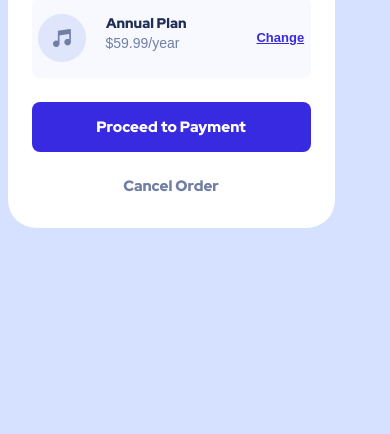
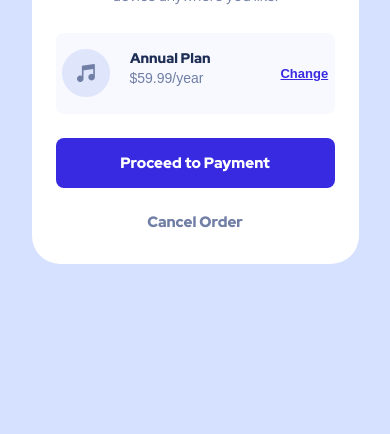
Before and after one commit to edemilsonfilho/order-summary, a plain HTML site: page index.html in a window 390 px wide. Shown: the part 410-844 px from the top of the page. Drawn offline with Linux system fonts and the light colour scheme.

Commit message:
ajuste layout mobile

```diff
--- a/style.css
+++ b/style.css
@@ -7,10 +7,12 @@ body {
     background-color: #D6E1FF;
     display: flex;
     justify-content: center;
-    width: 100vw;
 }
 
 main {
+    display: flex;
+    justify-content: center;
+    align-items: center;
     width: 375px;
     height: 709px;
 }
```
